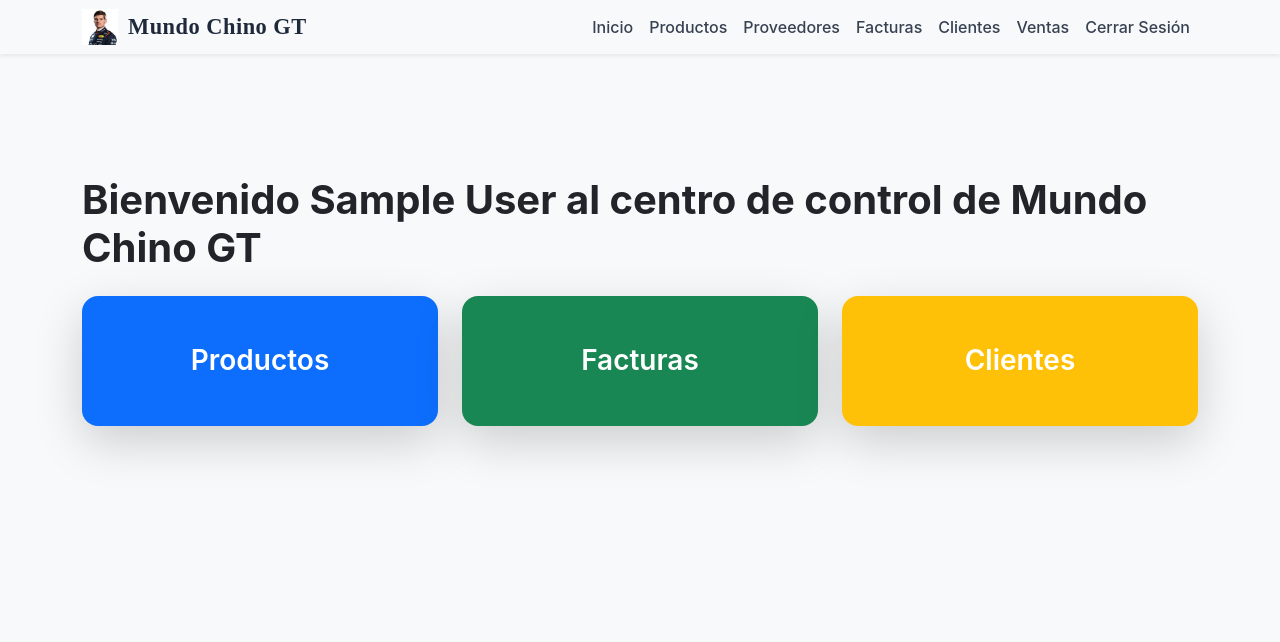
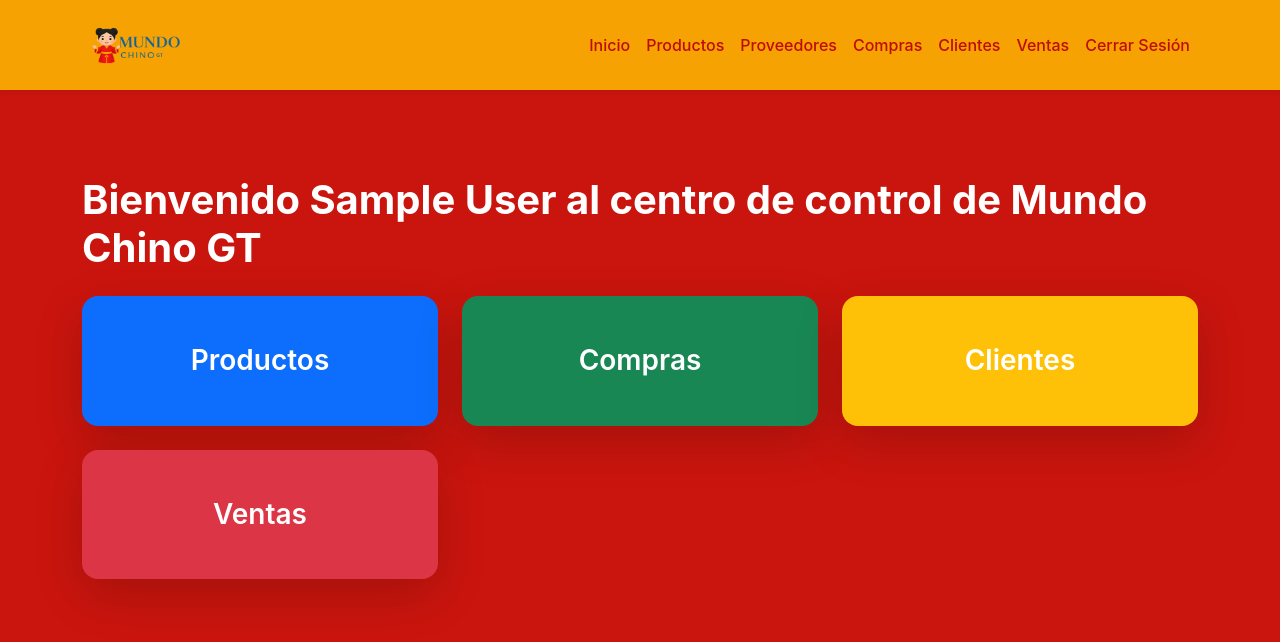
Before and after one commit to Joxcarx888/MundoChino-Front, a React (Vite) app: page /dashboard in a window 1280 px wide. Shown: the top 642 px of the page. Built offline with nearby package versions, Linux system fonts and the light colour scheme; sample sign-in values are in the browser's storage; a web font is replaced by a local one.

Commit message:
Cambios de Diseño

```diff
--- a/index.html
+++ b/index.html
@@ -2,7 +2,7 @@
 <html lang="en">
   <head>
     <meta charset="UTF-8" />
-    <link rel="icon" type="image/svg+xml" href="/vite.svg" />
+    <link rel="icon" type="image/x-icon" href="/src/assets/img/IconMundoChino.png" />
     <meta name="viewport" content="width=device-width, initial-scale=1.0" />
     <title>Mundo Chino</title>
   </head>
--- a/src/components/navbar/Navbar.css
+++ b/src/components/navbar/Navbar.css
@@ -1,6 +1,5 @@
 /* Fondo y sombra */
 .custom-navbar {
-  background-color: #ffffff !important;
   box-shadow: 0 4px 6px rgba(0, 0, 0, 0.1);
   padding-top: 0.25rem !important;   /* compactamos */
   padding-bottom: 0.25rem !important;
@@ -8,7 +7,8 @@
 
 /* Logo */
 .custom-navbar .logo {
-  height: 36px;   /* más compacto */
+  height: 72px;  /* El doble de grande */
+  width: 110px;  /* El doble de grande, manteniendo la proporción */
   margin-right: 10px;
 }
 
@@ -28,7 +28,7 @@
 .custom-navbar .nav-link {
   font-family: 'Inter', sans-serif;
   font-weight: 500;
-  color: #374151 !important; /* gris medio */
+  color: #be0c07 !important; /* gris medio */
   transition: color 0.2s ease, transform 0.2s ease;
 }
 
@@ -37,6 +37,11 @@
   transform: translateY(-2px);
 }
 
+.custom-navbar.bg-light {
+  background-color: #f5a202 !important;
+}
+
+
 /* Responsive */
 @media (max-width: 768px) {
   .custom-navbar .brand {
--- a/src/components/navbar/Navbar.jsx
+++ b/src/components/navbar/Navbar.jsx
@@ -17,7 +17,6 @@ const CustomNavbar = () => {
       <Container>
         <Navbar.Brand onClick={() => navigate("/")} className="brand">
           <img src={logo} alt="Logo" className="logo" />
-          Mundo Chino GT
         </Navbar.Brand>
 
         <Navbar.Toggle aria-controls="basic-navbar-nav" />
@@ -26,7 +25,7 @@ const CustomNavbar = () => {
             <Nav.Link onClick={() => navigate("/dashboard")}>Inicio</Nav.Link>
             <Nav.Link onClick={() => navigate("/products")}>Productos</Nav.Link>
             <Nav.Link onClick={() => navigate("/providers")}>Proveedores</Nav.Link>
-            <Nav.Link onClick={() => navigate("/invoices")}>Facturas</Nav.Link>
+            <Nav.Link onClick={() => navigate("/invoices")}>Compras</Nav.Link>
             <Nav.Link onClick={() => navigate("/clients")}>Clientes</Nav.Link>
             <Nav.Link onClick={() => navigate("/sales")}>Ventas</Nav.Link>
             <Nav.Link onClick={handleLogout}>Cerrar Sesión</Nav.Link>
--- a/src/pages/dashboard/Dashboard.css
+++ b/src/pages/dashboard/Dashboard.css
@@ -1,7 +1,7 @@
 /* Página principal del dashboard */
 .dashboard-page {
   min-height: 100vh;
-  background-color: #f8f9fa; /* gris claro bootstrap */
+  background-color: #ca150e; /* gris claro bootstrap */
   padding-top: 5rem; /* espacio para navbar fijo */
   padding-left: 1rem;
   padding-right: 1rem;
@@ -9,7 +9,7 @@
 
 /* Título principal */
 .dashboard-page h1 {
-  color: #212529; /* gris oscuro bootstrap */
+  color: #ffffff; /* gris oscuro bootstrap */
   font-family: 'Inter', sans-serif;
   font-weight: 700;
   margin-bottom: 2rem;
--- a/src/pages/dashboard/Dashboard.jsx
+++ b/src/pages/dashboard/Dashboard.jsx
@@ -16,8 +16,9 @@ export const DashboardPage = () => {
 
   const cards = [
     { label: "Productos", path: "/products", color: "primary" },
-    { label: "Facturas", path: "/invoices", color: "success" },
+    { label: "Compras", path: "/invoices", color: "success" },
     { label: "Clientes", path: "/clients", color: "warning" },
+    { label: "Ventas", path: "/sales", color: "danger" },
   ];
 
   return (
--- a/src/pages/invoices/Invoice.jsx
+++ b/src/pages/invoices/Invoice.jsx
@@ -143,11 +143,13 @@ export const InvoicesPage = () => {
     });
   }, [invoices, searchNo, searchSerie, searchProveedor, searchProducto, startDate, endDate]);
 
+
+
   return (
     <>
       <CustomNavbar />
       <Container className="invoices-page my-5 pt-5">
-        <h2 className="mb-4">Facturas</h2>
+        <h2 className="mb-4">Compras</h2>
 
         {/* filtros */}
         <Row className="mb-3 g-2">
@@ -246,7 +248,14 @@ export const InvoicesPage = () => {
           {expanded === inv._id ? "▲" : "▼"}
         </Button>
       </td>
-      <td>{inv.fechaCompra.split("T")[0]}</td>
+      <td>
+        {(() => {
+            const [year, month, day] = inv.fechaCompra.split("T")[0].split("-");
+            return `${day}/${month}/${year}`;
+        })()}
+        </td>
+
+
       <td>{inv.noFactura}</td>
       <td>{inv.serieFactura}</td>
       <td>{inv.proveedor?.name}</td>
```
Also changed, not shown: src/assets/img/IconMundoChino.png (added), src/assets/img/Logo.png.
